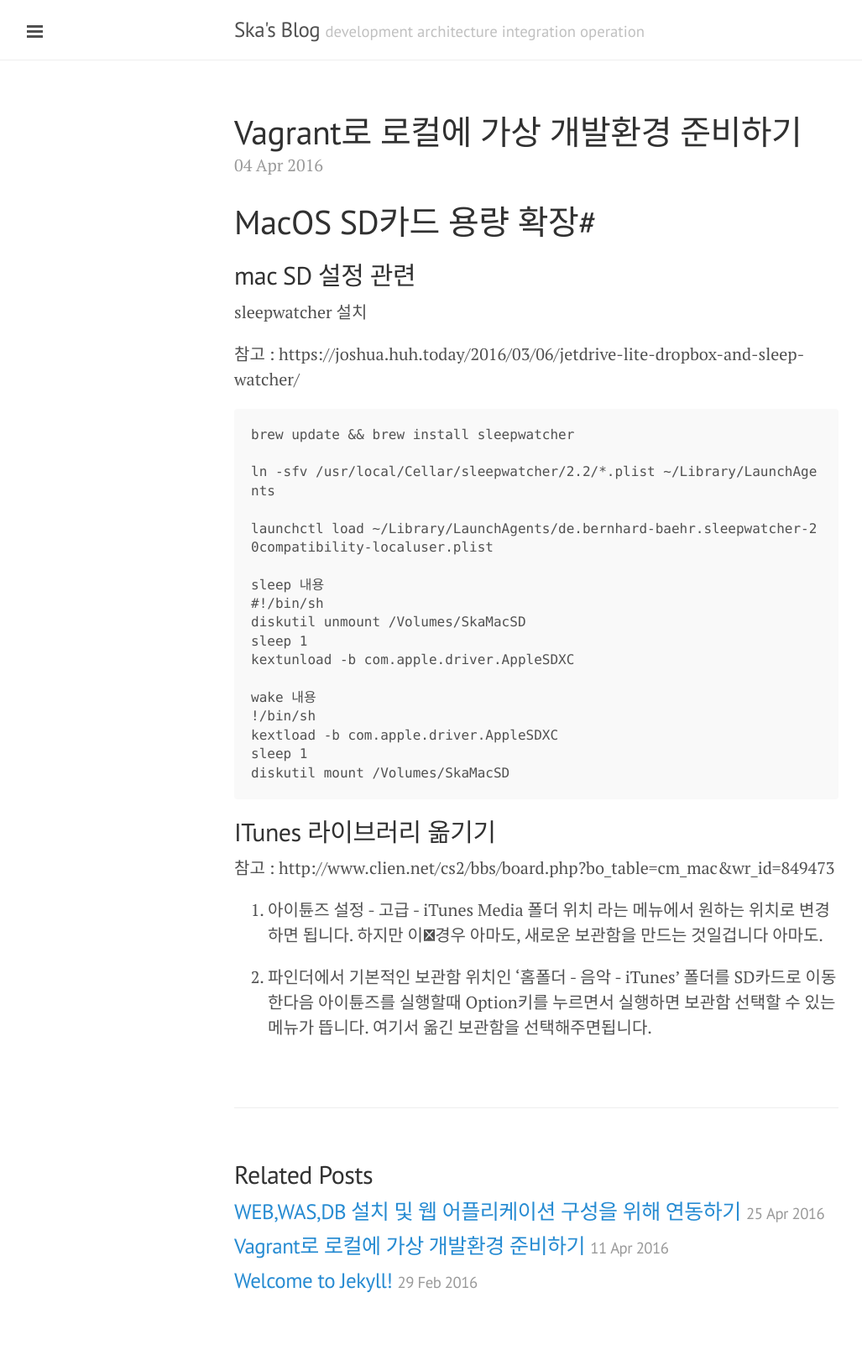
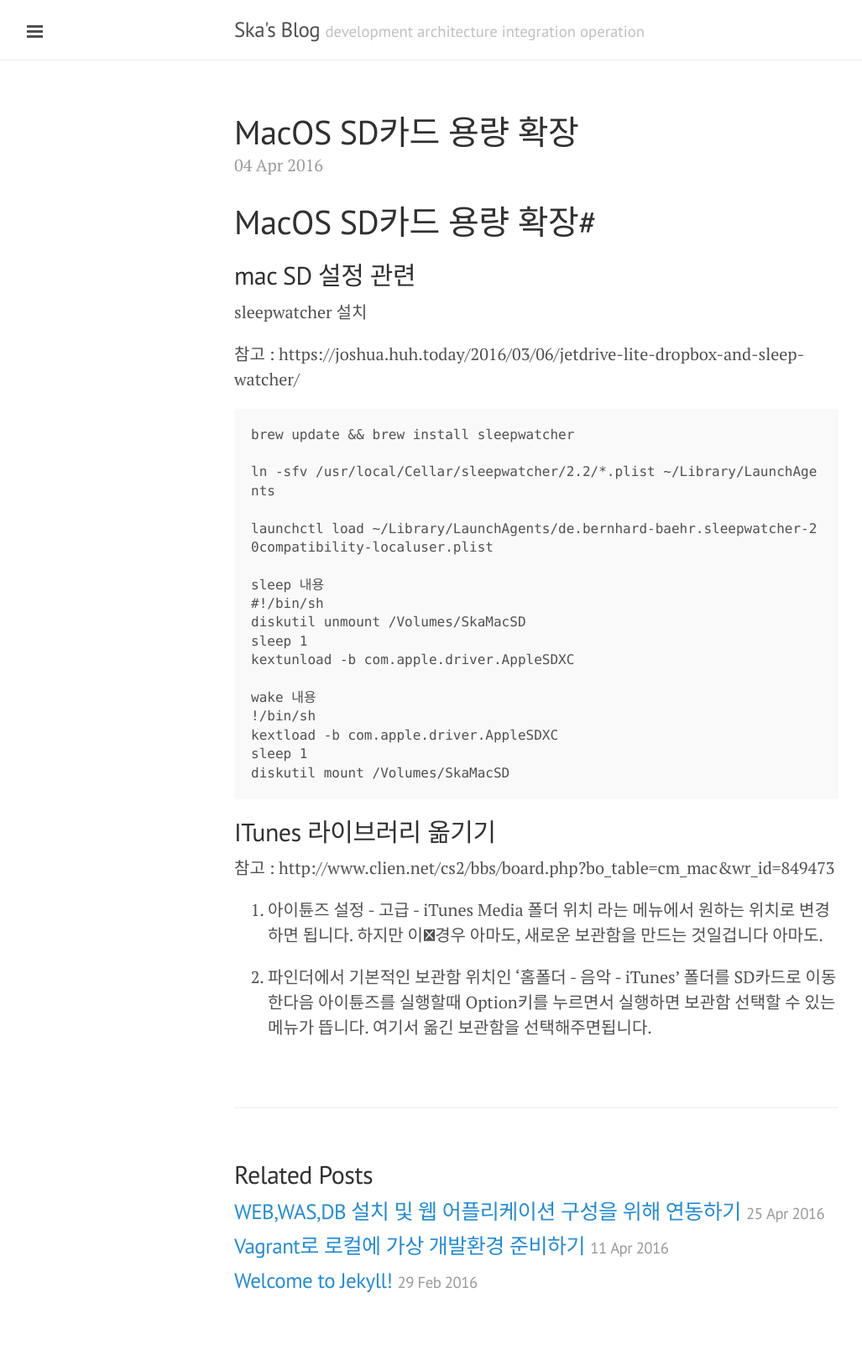
Before and after one commit to skaqud/skaqud.github.com, a Jekyll site: the page built from _posts/2016-04-04-Extend-macos-with-sdcard.markdown, in a window 1280 px wide. Shown: the whole page at 84% size, without its empty margins (1-1028 px from the left). Built offline with Jekyll 4.4.1, drawn with Linux system fonts in a browser that asks for light colours.

Commit message:
add posts

```diff
--- a/_posts/2016-04-04-Extend-macos-with-sdcard.markdown
+++ b/_posts/2016-04-04-Extend-macos-with-sdcard.markdown
@@ -1,6 +1,6 @@
 ---
 layout: post
-title:  "Vagrant로 로컬에 가상 개발환경 준비하기"
+title:  "MacOS SD카드 용량 확장"
 date:   2016-04-04 21:10:49 +0700
 categories: hobby, life
 ---
```
